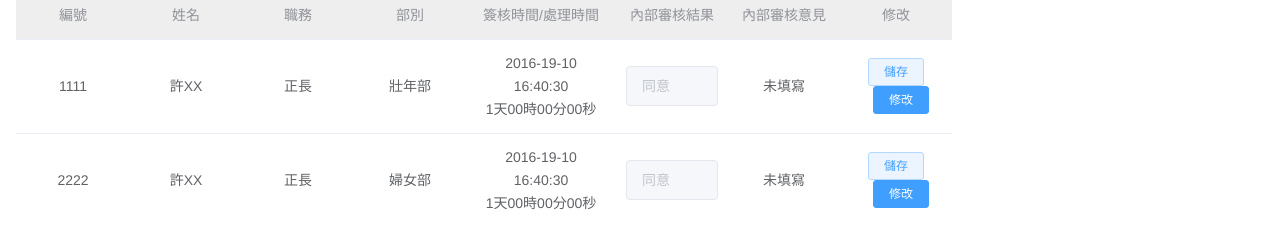
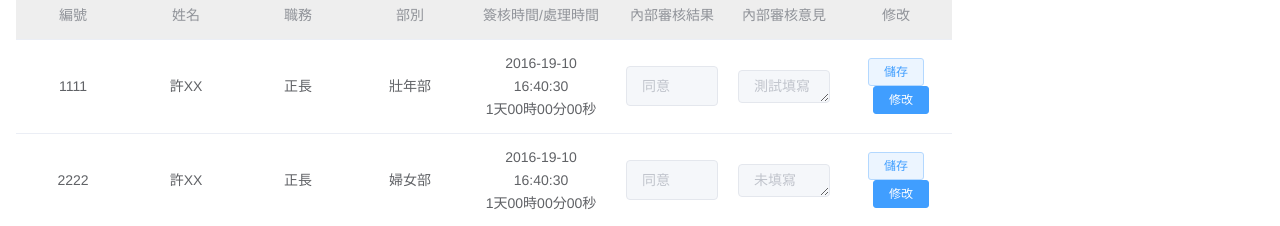
Before and after one commit to flowringWeb/soka, a Vue app: page /Step4 in a window 1280 px wide. Shown: the part 513-739 px from the top of the page. Built offline with nearby package versions, Linux system fonts and the light colour scheme; what vue2-org-tree would draw is missing.

Commit message:
優化 step4表格 - 內部審核意見

```diff
--- a/src/views/Step4.vue
+++ b/src/views/Step4.vue
@@ -25,7 +25,7 @@
                         sign_time: "16:40:30",
                         sign_detail: "1天00時00分00秒",
                         audit_result: "同意",
-                        audit_option: "未填寫",
+                        audit_option: "測試填寫",
                         type: "primary",
                         isEdit: false
                     },
@@ -126,7 +126,16 @@
                                 <el-input v-model="scope.row.audit_result" :disabled="!scope.row.isEdit"></el-input>
                             </template>
                         </el-table-column>
-                        <el-table-column prop="audit_option" label="內部審核意見" align="center">
+                        <el-table-column label="內部審核意見" align="center">
+                            <template slot-scope="scope">
+                                <el-input
+                                    type="textarea"
+                                    :rows="1"
+                                    placeholder="Please input"
+                                    v-model="scope.row.audit_option"
+                                    :disabled="!scope.row.isEdit">
+                                </el-input>
+                            </template>
                         </el-table-column>
                         <el-table-column prop="revise_btn" label="修改" align="center">
                             <template slot-scope="scope">
```
